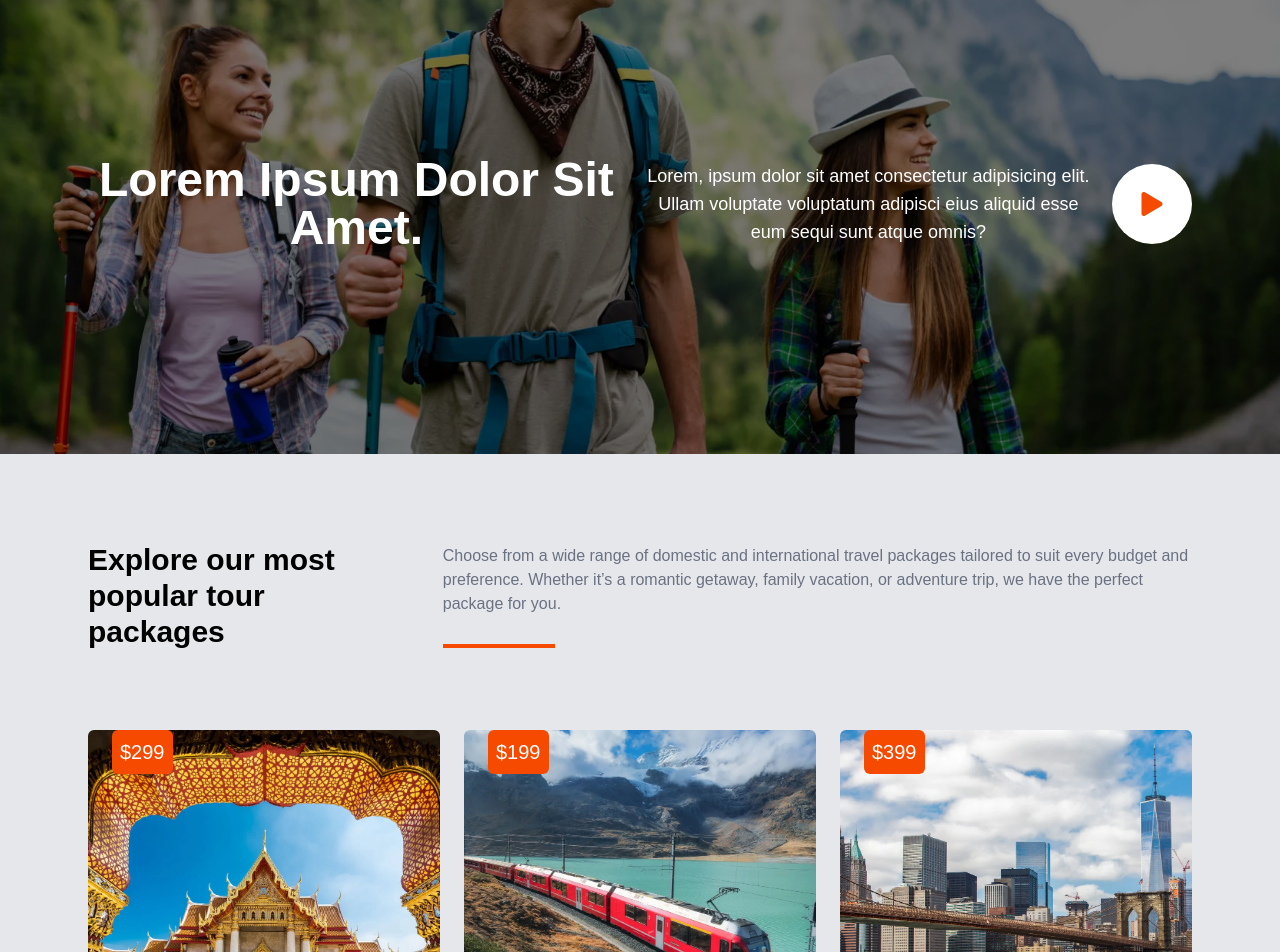
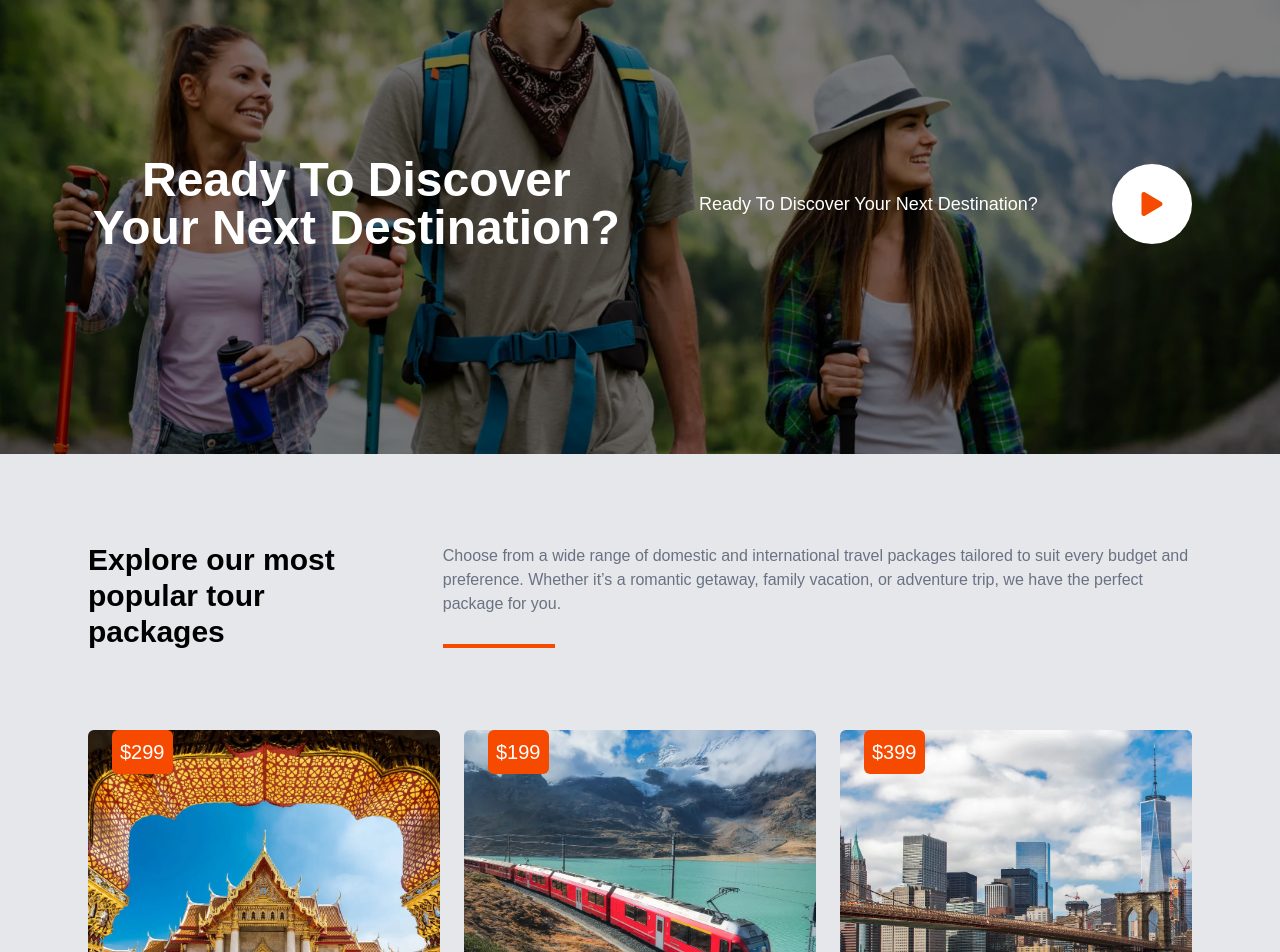
Before and after one commit to OmVikramSingh07/travelwebsite, a React (Vite) app: page / in a window 1280 px wide. Shown: the part 2972-3924 px from the top of the page. Built offline with nearby package versions, Linux system fonts and the light colour scheme; a web font is replaced by a local one.

Commit message:
cta section

```diff
--- a/src/sections/CtaOne.jsx
+++ b/src/sections/CtaOne.jsx
@@ -21,8 +21,8 @@ function CtaOne() {
 
       {/* content part */}
     <div className='relative z-10 flex felx-col justify-center items-center gap-5'>
-      <h1 data-aos="zoom-in" data-aos-delay="100" className='lg:text-5xl text-3xl font-fakhwang font-semibold text-white lg:w-[60%] w-full text-center capitalize'>Lorem ipsum dolor sit amet.</h1>
-      <p data-aos="zoom-in" data-aos-delay="200" className='text-white lg:w-[50%] w-full text-lg text-center'>Lorem, ipsum dolor sit amet consectetur adipisicing elit. Ullam voluptate voluptatum adipisci eius aliquid esse eum sequi sunt atque omnis?</p>
+      <h1 data-aos="zoom-in" data-aos-delay="100" className='lg:text-5xl text-3xl font-fakhwang font-semibold text-white lg:w-[60%] w-full text-center capitalize'>Ready To Discover Your Next Destination?</h1>
+      <p data-aos="zoom-in" data-aos-delay="200" className='text-white lg:w-[50%] w-full text-lg text-center'>Ready To Discover Your Next Destination?</p>
       <div data-aos="zoom-in" data-aos-delay="300" className='bg-white lg:p-7 p-4 rounded-full'>
           <FaPlay className='text-orange-600 text-2xl'/>
       </div>
```
